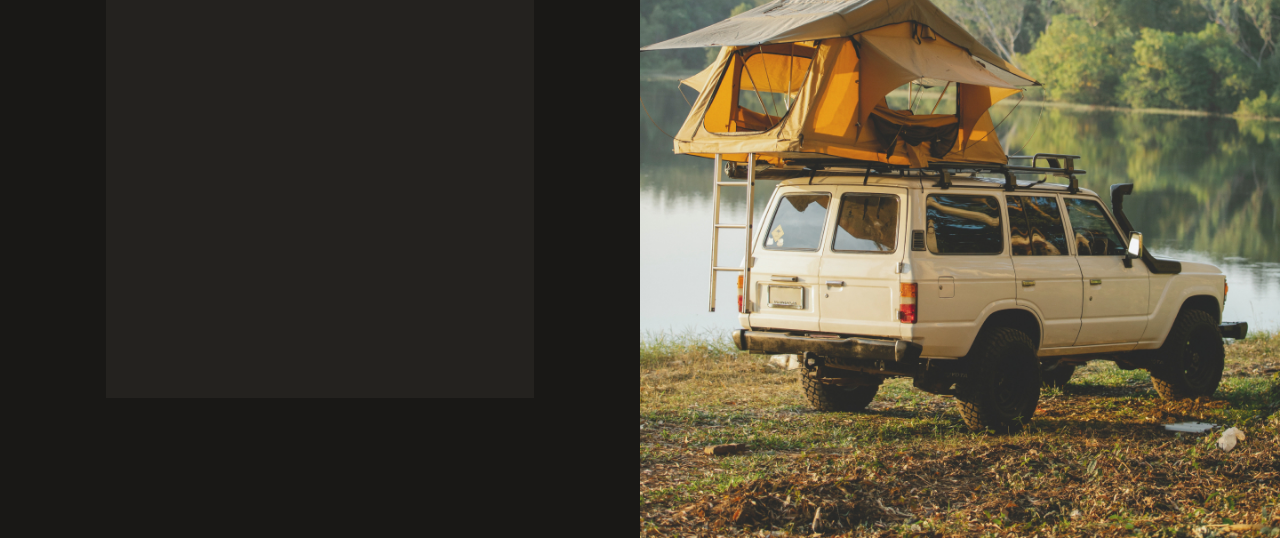
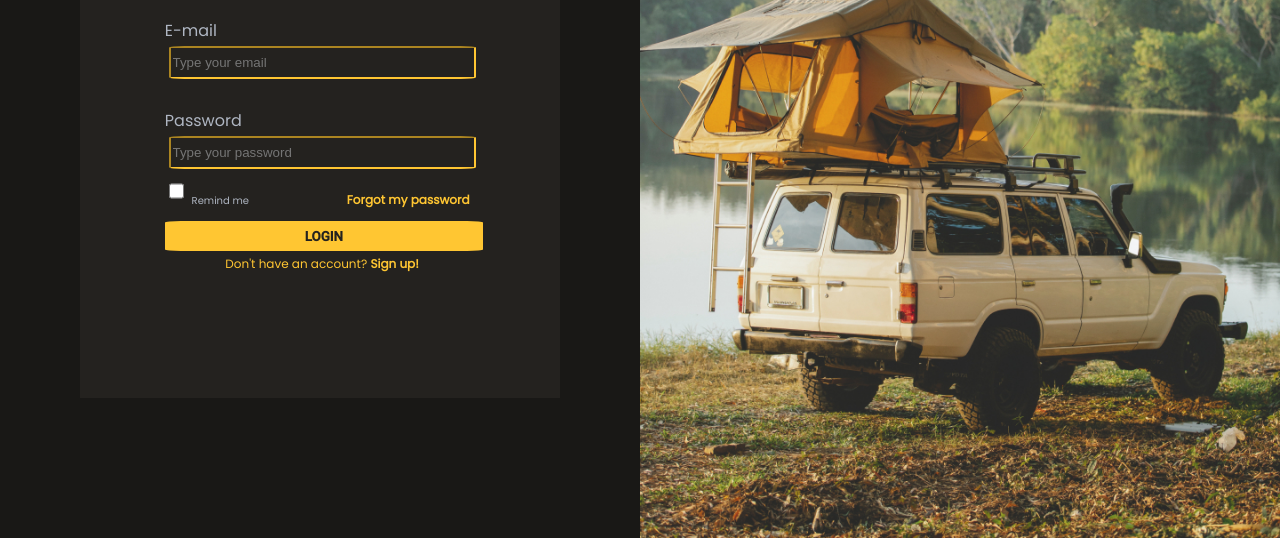
Before and after one commit to adlascio-instructor/web-dev-1-week-4-assignment-GerardoAz, a plain HTML site: page index.html in a window 1280 px wide. Shown: the part 262-800 px from the top of the page. Drawn offline with Linux system fonts and the light colour scheme.

Commit message:
Added the form content Added checkbox Added username inputs added password input added links added login button

```diff
--- a/index.html
+++ b/index.html
@@ -13,7 +13,26 @@
         <div class="Formbox">
            <img class="loginIcon" src="./images/log-in.svg"><h1>Login</h1>
           <p>Insert your information below.</p>
-
+          <div class="form">
+            <form>
+              <label for="email">E-mail</label>
+              <br>
+              <input id="email" type="email" placeholder="Type your email">
+              <br>
+              <br>
+              <label for="password">Password</label>
+              <br>
+              <input type="password" id="password" placeholder="Type your password">
+              <br>
+              <input type="checkbox" id="remind-me">
+              <label for="remind-me">Remind me</label>
+              <p class="forgot-password"><a href="">Forgot my password</a></p>
+              <br>
+              <button type="submit">LOGIN</button>
+              <br>
+              <p class="dont-have">Don't have an account?<strong><a href=""> Sign up!</a></strong></p>
+            </form>
+            </div>
         </div>
       </div>
       <div class="divImage">
--- a/style.css
+++ b/style.css
@@ -1,8 +1,12 @@
+@import url('https://fonts.googleapis.com/css2?family=Poppins&family=Roboto:wght@500&display=swap');
+
+
 body{
     display: grid;
     grid-template-columns: 1fr 1fr;
     grid-template-rows: 100vh;
     margin: 0%;
+
 }
 
 .divForm{
@@ -26,7 +30,9 @@ body{
     width: 65%;
     height: 65%;
     text-align: left;
-    padding-left: 2%;
+    padding-left: 10%;
+    color: #afb6c2;
+
 }
 .logo{
     position: absolute;
@@ -39,12 +45,76 @@ h1{
     display: inline-block;
     padding-left: 2%;
     margin-bottom: 0;
+    margin-top:10%;
+    font-family: 'Poppins', sans-serif;
+    font-weight: 700;
+    color: #d4ccb6;
+
 }
 p{
     margin-top: 1%;
+    margin-left: 4%;
+    font-family: 'Poppins', sans-serif;
+    font-weight: 500;
 }
 .loginIcon{
     display: inline-block;
     max-width: 50px;
     max-height: 50px;
+    margin-left: 2%;
 }
+.form{
+    margin: 5%;
+    font-family: 'Poppins', sans-serif;
+}
+
+input{
+    margin: 1%;
+    width: 80%;
+    min-height: 2em;
+    background-color: #24221f;
+    border-color: #ffc632;
+    border-radius: 5%;
+}
+
+input[type=checkbox]{
+    width: 15px;
+    height: 15px;
+    margin-top: 5px;
+    display: inline-block;
+}
+label[for=remind-me]{
+    font-size: 10px;
+    display: inline-block;
+}
+
+.forgot-password{
+    display: inline-block;
+    text-align: end;
+    font-size: 12px;
+    margin-left: 25%;
+    color: #ffc632;
+    font-weight: 600;
+}
+
+a{
+    text-decoration: none;
+    color: #ffc632;
+}
+button{
+    width: 85%;
+    height: 30px;
+    background-color: #ffc632;
+    border-radius: 5%;
+    border: none;
+    color: #24221f;
+    font-family: 'Roboto', sans-serif;
+    font-weight: 600;
+}
+
+.dont-have{
+    text-align: center;
+    font-size: 12px;
+    margin-right: 20%;
+    color: #ffc632;
+}
```
